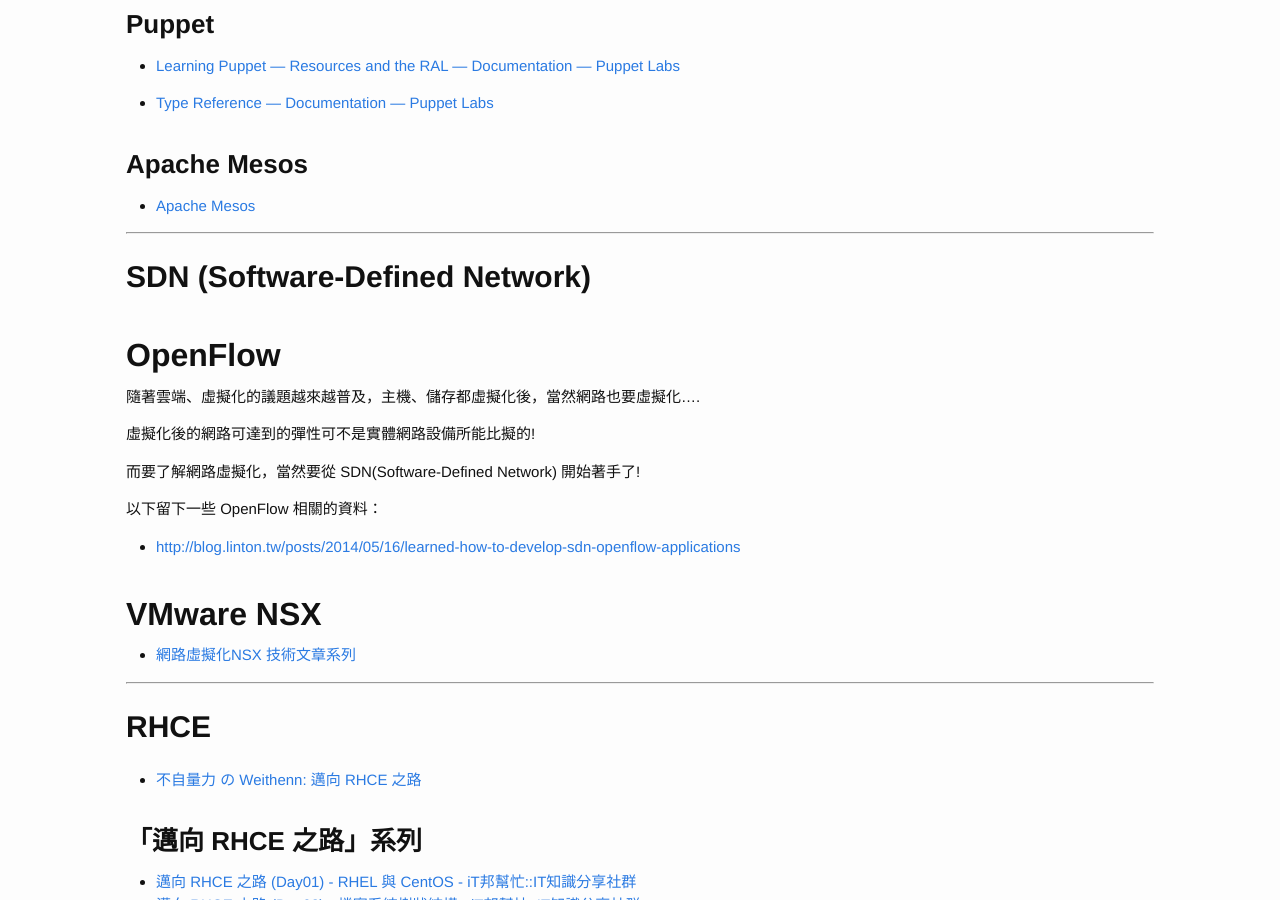
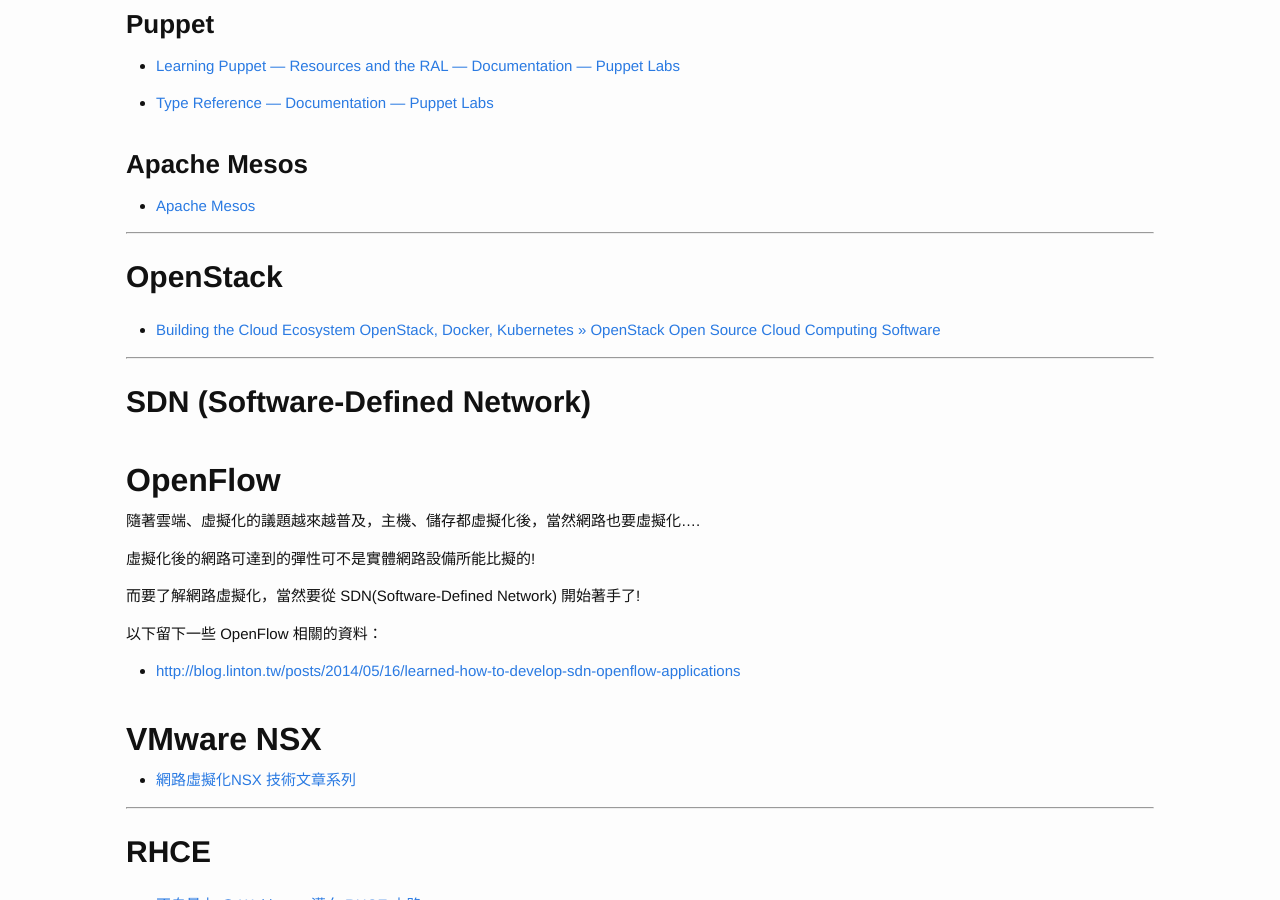
Before and after one commit to casper2048/godleon.github.io, a Jekyll site: the page built from _posts/2014/2014-01-01-waiting-for-learn.md, in a window 1280 px wide and 900 px high, scrolled down 310 px. Built offline with Jekyll 4.4.1, drawn with Linux system fonts in a browser that asks for light colours; Markdown is read by kramdown in place of the engine named in the settings; comment, search, counter and statistics services are not loaded.

Commit message:
waiting for learn

```diff
--- a/_posts/2014/2014-01-01-waiting-for-learn.md
+++ b/_posts/2014/2014-01-01-waiting-for-learn.md
@@ -22,6 +22,13 @@
 
 ----------------------
 
+
+OpenStack
+=========
+
+- [Building the Cloud Ecosystem OpenStack, Docker, Kubernetes » OpenStack Open Source Cloud Computing Software](https://www.openstack.org/summit/openstack-paris-summit-2014/session-videos/presentation/building-the-cloud-ecosystem-openstack-docker-kubernetes)
+
+----------------------
 
 SDN (Software-Defined Network)
 ==============================
```
